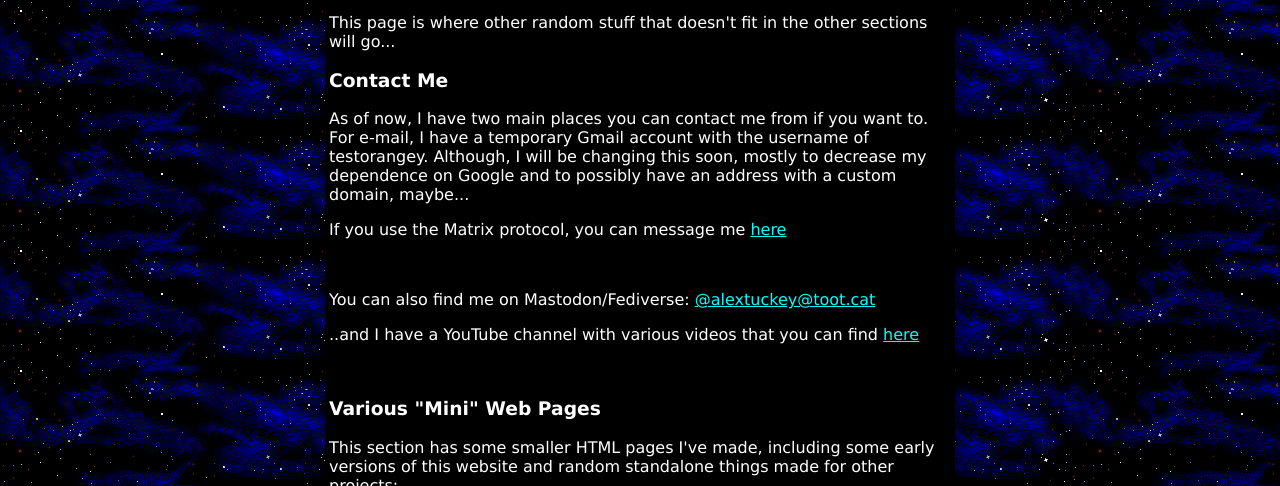
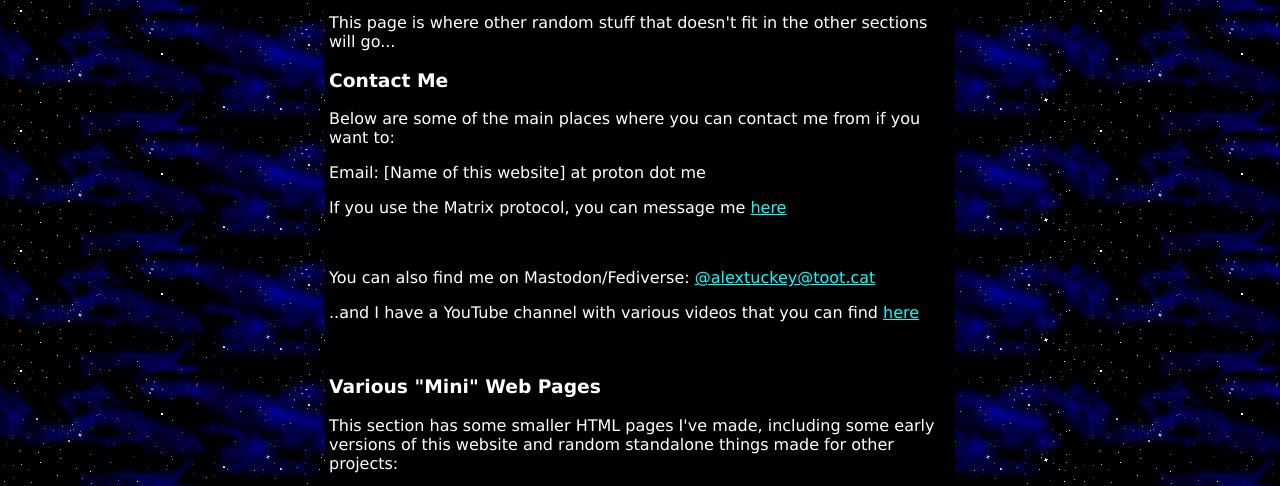
Before and after one commit to alextuckey/alextuckey.github.io, a plain HTML site: page other.html in a window 1280 px wide. Shown: the part 235-721 px from the top of the page. Drawn offline with Linux system fonts and the light colour scheme.

Commit message:
update contact section

```diff
--- a/other.html
+++ b/other.html
@@ -57,7 +57,8 @@
             <a name="contact"></a>
 			<h3>Contact Me</h3>
 
-			<p>As of now, I have two main places you can contact me from if you want to. For e-mail, I have a temporary Gmail account with the username of testorangey. Although, I will be changing this soon, mostly to decrease my dependence on Google and to possibly have an address with a custom domain, maybe...</p>
+			<p>Below are some of the main places where you can contact me from if you want to:</p>
+			<p>Email: [Name of this website] at proton dot me</p>
 			<p>If you use the Matrix protocol, you can message me <a href="https://matrix.to/#/@alextuckey:envs.net">here</a></p>
 			<br>
 			<p>You can also find me on Mastodon/Fediverse: <a rel="me" href="https://toot.cat/@alextuckey">@alextuckey@toot.cat</a></p>
```
Also changed, not shown: index.html (+1 -1 lines).
